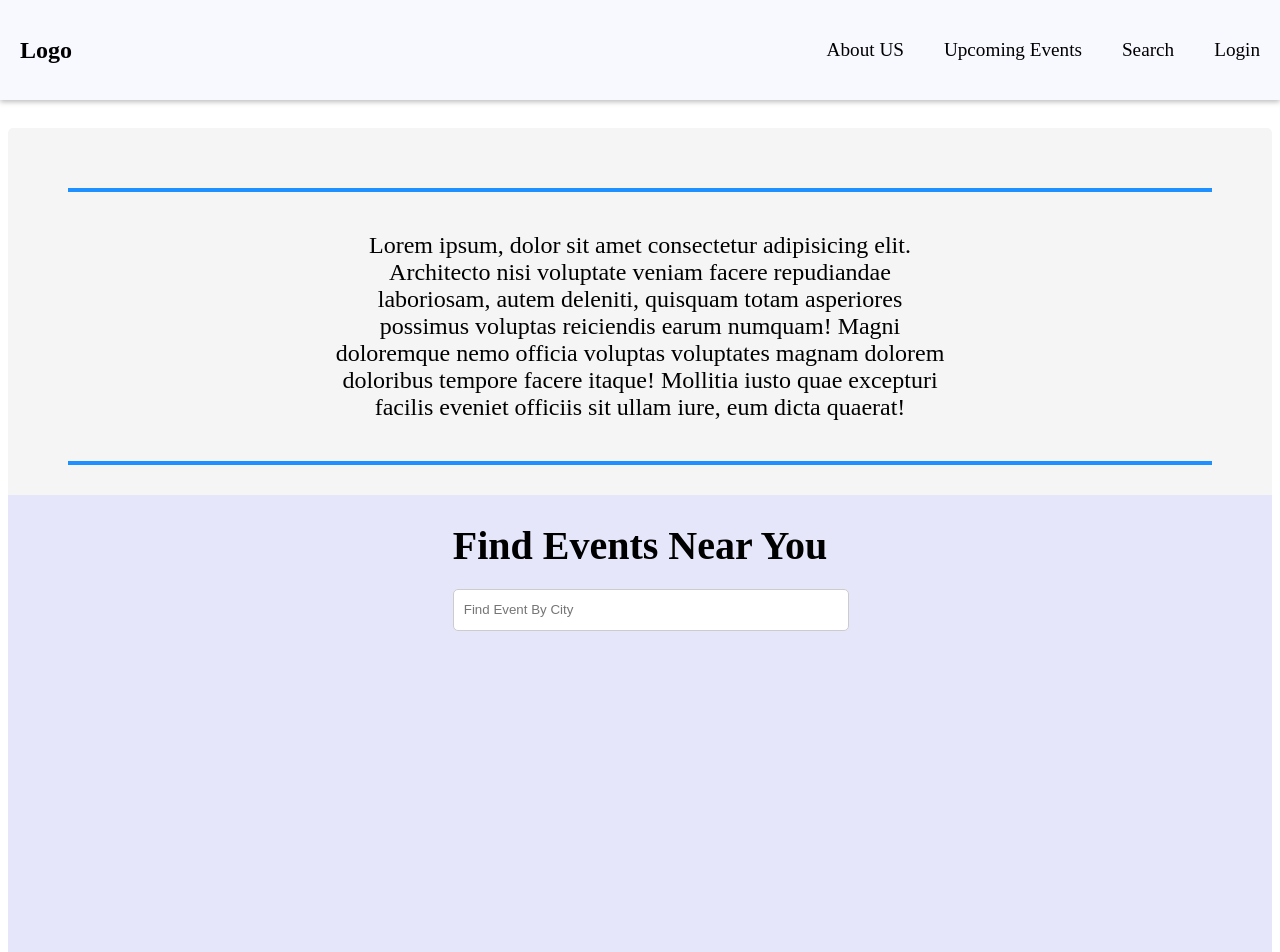
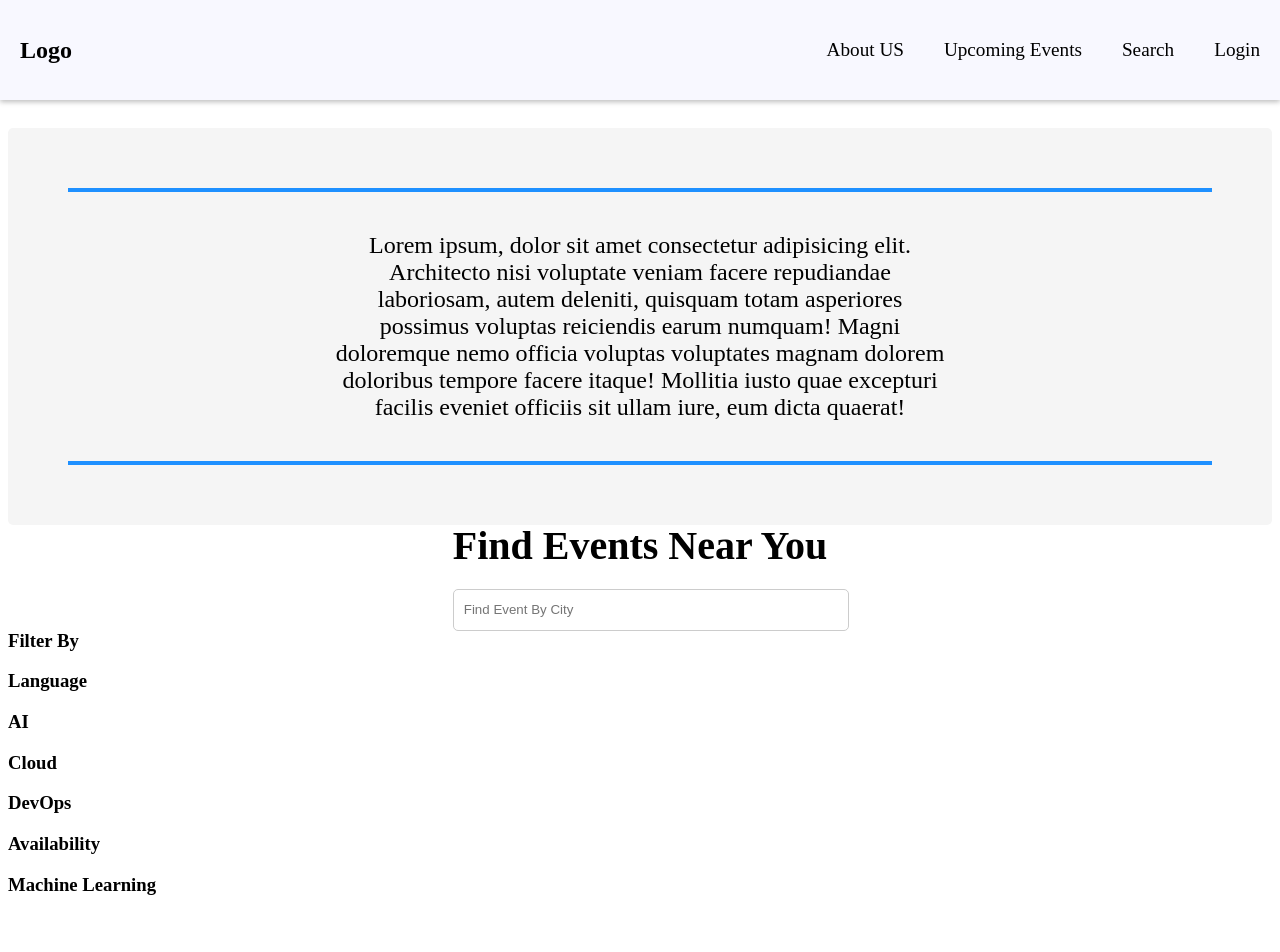
Before and after one commit to Domains18/Tech-events, a React (Vite) app in the folder front/: page / in a window 1280 px wide. Shown: the top 952 px of the page. Built offline with nearby package versions, Linux system fonts and the light colour scheme.

Commit message:
events
Signed-off-by: Domains18 <gibsonsgibson88@gmail.com>

```diff
--- a/front/src/Views/FindEvents/FindEvents.js
+++ b/front/src/Views/FindEvents/FindEvents.js
@@ -9,6 +9,19 @@ const FindEvents = () => {
           <input type="text" placeholder='Find Event By City' />
         </div>
       </div>
+      <div className="filter">
+        <h3>Filter By</h3>
+        <div className="filter-container">
+          <div className="filter-items">
+            <h3>Language</h3>
+            <h3>AI</h3>
+            <h3>Cloud</h3>
+            <h3>DevOps</h3>
+            <h3>Availability</h3>
+            <h3>Machine Learning</h3>
+          </div>
+        </div>
+      </div>
     </div>
   )
 }
--- a/front/src/Views/FindEvents/FindEvents.scss
+++ b/front/src/Views/FindEvents/FindEvents.scss
@@ -1,11 +1,14 @@
-.findevents{
+.wrapper{
+    height: 100vh;
+    display: flex;
+    flex-direction: column;
+    gap: 50px;
+    .findevents{
     position: relative;
-    background-color: #e6e6fa;
+    // background-color: #e6e6fa;
     top: 90px;
     display: flex;
     justify-content: center;
-    height: 100vb;
-
     h1{
         font-size: 2.5rem;
         font-weight: 600;
@@ -20,4 +23,7 @@
         padding: 0 10px;
         margin-bottom: 20px;
     }
+
 }
+
+}
```
